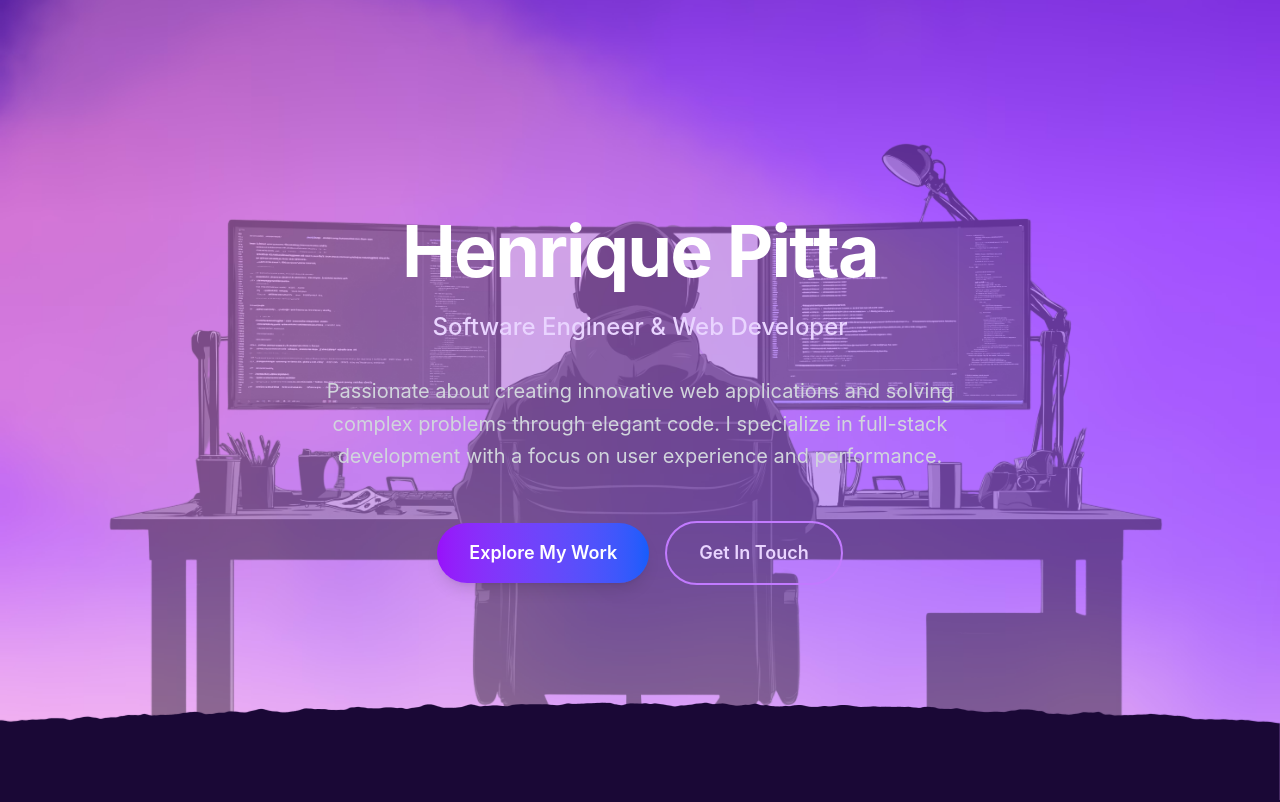
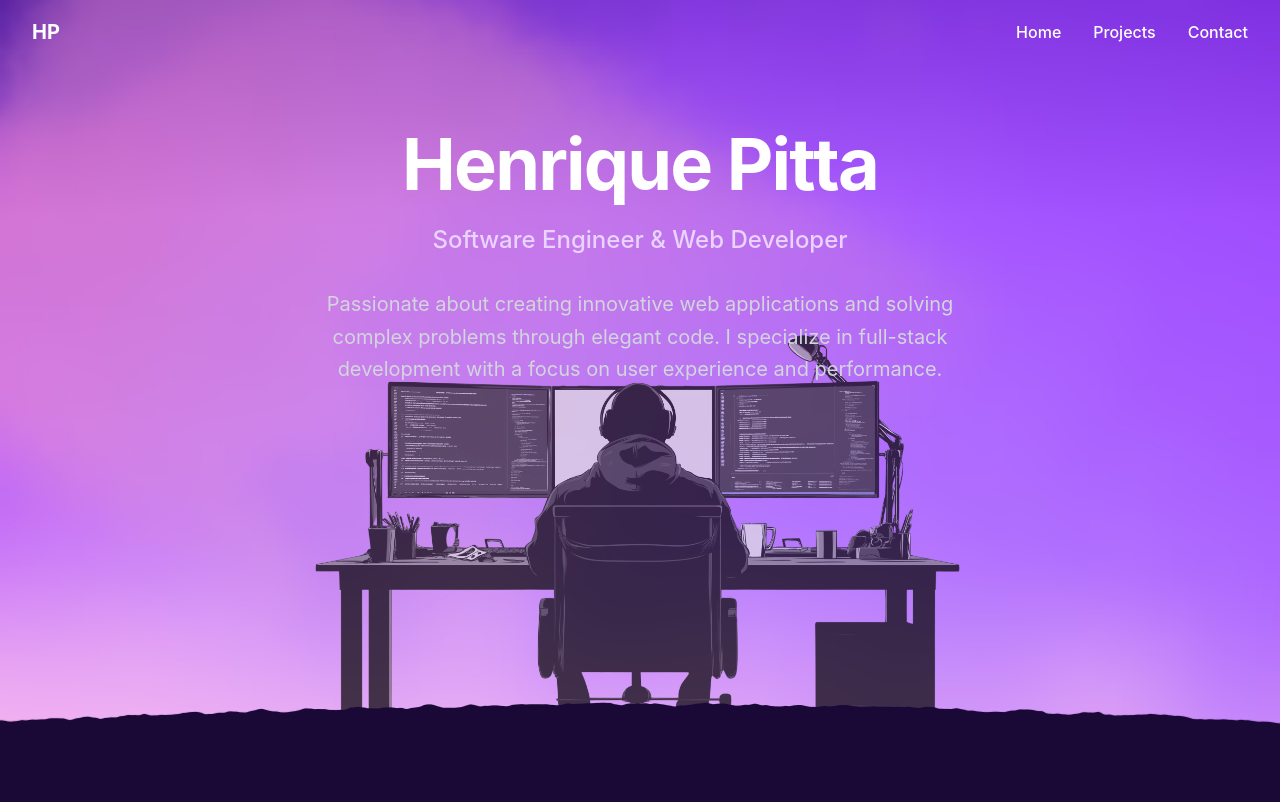
Before and after one commit to hpitta26/hpitta26.github.io, a React (Vite) app in the folder frontend/: page / in a window 1280 px wide. Shown: the top 802 px of the page. Built offline with nearby package versions, Linux system fonts and the light colour scheme.

Commit message:
added navbar and restyled the footer

```diff
--- a/frontend/package.json
+++ b/frontend/package.json
@@ -13,6 +13,7 @@
     "@tailwindcss/vite": "^4.1.11",
     "react": "^19.1.0",
     "react-dom": "^19.1.0",
+    "react-icons": "^5.5.0",
     "tailwindcss": "^4.1.11"
   },
   "devDependencies": {
--- a/frontend/src/App.jsx
+++ b/frontend/src/App.jsx
@@ -1,11 +1,13 @@
 import React from 'react';
+import Navbar from './components/Navbar';
 import Hero from './components/Hero';
 import ProjectRoadmap from './components/ProjectRoadmap';
 import Footer from './components/Footer';
 
 function App() {
   return (
-    <div className="min-h-screen">
+    <div className="min-h-screen bg-purple-600">
+      <Navbar />
       <Hero />
       <ProjectRoadmap />
       <Footer />
--- a/frontend/src/components/Footer.jsx
+++ b/frontend/src/components/Footer.jsx
@@ -1,68 +1,72 @@
 import React from 'react';
 
 const Footer = () => {
+  const scrollToTop = () => {
+    window.scrollTo({
+      top: 0,
+      behavior: 'smooth'
+    });
+  };
+
   return (
-    <footer id="contact" className="relative bg-gradient-to-br from-gray-900 to-black text-white py-16">
+    <footer id="contact" className="relative bg-[#1a0836] text-white py-12">
       <div className="max-w-6xl mx-auto px-4 sm:px-6 lg:px-8">
-        <div className="grid grid-cols-1 md:grid-cols-3 gap-12 mb-12">
-          {/* About Section */}
-          <div className="space-y-4">
-            <h3 className="text-2xl font-bold text-purple-400">Henrique Pitta</h3>
-            <p className="text-gray-300 leading-relaxed">
-              Software Engineer passionate about creating innovative solutions and building the future of web technology.
-            </p>
-          </div>
+        {/* Separator */}
+        <div className="border-t border-[#46375d] border-dashed mb-14"></div>
 
-          {/* Contact Section */}
-          <div className="space-y-4">
-            <h4 className="text-xl font-semibold text-purple-400">Contact</h4>
-            <div className="space-y-2">
-              <p className="text-gray-300 flex items-center">
-                <span className="mr-2">📧</span>
-                henrique.pitta@email.com
-              </p>
-              <p className="text-gray-300 flex items-center">
-                <span className="mr-2">📱</span>
-                +1 (555) 123-4567
-              </p>
-              <p className="text-gray-300 flex items-center">
-                <span className="mr-2">📍</span>
-                Somewhere
-              </p>
-            </div>
-          </div>
+        {/* Social Icons */}
+        <div className="flex justify-center space-x-8 mb-14">
+          {/* Email */}
+          <a
+            href="mailto:henrique.pitta@email.com"
+            className="text-gray-400 hover:text-white transition-colors duration-200 transform"
+            title="Email"
+          >
+            <svg className="w-8 h-8" fill="currentColor" viewBox="0 0 24 24">
+              <path d="M20 4H4c-1.1 0-1.99.9-1.99 2L2 18c0 1.1.9 2 2 2h16c1.1 0 2-.9 2-2V6c0-1.1-.9-2-2-2zm0 4l-8 5-8-5V6l8 5 8-5v2z"/>
+            </svg>
+          </a>
 
-          {/* Connect Section */}
-          <div className="space-y-4">
-            <h4 className="text-xl font-semibold text-purple-400">Connect</h4>
-            <div className="flex flex-wrap gap-3">
-              <a
-                href="#"
-                className="px-4 py-2 bg-gray-800 hover:bg-purple-600 rounded-full border border-gray-700 hover:border-purple-500 transition-all duration-300 transform hover:scale-105"
-              >
-                LinkedIn
-              </a>
-              <a
-                href="#"
-                className="px-4 py-2 bg-gray-800 hover:bg-purple-600 rounded-full border border-gray-700 hover:border-purple-500 transition-all duration-300 transform hover:scale-105"
-              >
-                GitHub
-              </a>
-              <a
-                href="#"
-                className="px-4 py-2 bg-gray-800 hover:bg-purple-600 rounded-full border border-gray-700 hover:border-purple-500 transition-all duration-300 transform hover:scale-105"
-              >
-                Twitter
-              </a>
-            </div>
-          </div>
+          {/* GitHub */}
+          <a
+            href="https://github.com/hpitta26"
+            target="_blank"
+            rel="noopener noreferrer"
+            className="text-gray-400 hover:text-white transition-colors duration-200 transform"
+            title="GitHub"
+          >
+            <svg className="w-8 h-8" fill="currentColor" viewBox="0 0 24 24">
+              <path d="M12 0c-6.626 0-12 5.373-12 12 0 5.302 3.438 9.8 8.207 11.387.599.111.793-.261.793-.577v-2.234c-3.338.726-4.033-1.416-4.033-1.416-.546-1.387-1.333-1.756-1.333-1.756-1.089-.745.083-.729.083-.729 1.205.084 1.839 1.237 1.839 1.237 1.07 1.834 2.807 1.304 3.492.997.107-.775.418-1.305.762-1.604-2.665-.305-5.467-1.334-5.467-5.931 0-1.311.469-2.381 1.236-3.221-.124-.303-.535-1.524.117-3.176 0 0 1.008-.322 3.301 1.23.957-.266 1.983-.399 3.003-.404 1.02.005 2.047.138 3.006.404 2.291-1.552 3.297-1.23 3.297-1.23.653 1.653.242 2.874.118 3.176.77.84 1.235 1.911 1.235 3.221 0 4.609-2.807 5.624-5.479 5.921.43.372.823 1.102.823 2.222v3.293c0 .319.192.694.801.576 4.765-1.589 8.199-6.086 8.199-11.386 0-6.627-5.373-12-12-12z"/>
+            </svg>
+          </a>
+
+          {/* LinkedIn */}
+          <a
+            href="https://linkedin.com/in/henriquepitta"
+            target="_blank"
+            rel="noopener noreferrer"
+            className="text-gray-400 hover:text-white transition-colors duration-200 transform"
+            title="LinkedIn"
+          >
+            <svg className="w-8 h-8" fill="currentColor" viewBox="0 0 24 24">
+              <path d="M20.447 20.452h-3.554v-5.569c0-1.328-.027-3.037-1.852-3.037-1.853 0-2.136 1.445-2.136 2.939v5.667H9.351V9h3.414v1.561h.046c.477-.9 1.637-1.85 3.37-1.85 3.601 0 4.267 2.37 4.267 5.455v6.286zM5.337 7.433c-1.144 0-2.063-.926-2.063-2.065 0-1.138.92-2.063 2.063-2.063 1.14 0 2.064.925 2.064 2.063 0 1.139-.925 2.065-2.064 2.065zm1.782 13.019H3.555V9h3.564v11.452zM22.225 0H1.771C.792 0 0 .774 0 1.729v20.542C0 23.227.792 24 1.771 24h20.451C23.2 24 24 23.227 24 22.271V1.729C24 .774 23.2 0 22.222 0h.003z"/>
+            </svg>
+          </a>
         </div>
 
-        {/* Bottom Section */}
-        <div className="pt-8 border-t border-gray-800 text-center">
-          <p className="text-gray-400">
-            &copy; 2024 Henrique Pitta. All rights reserved.
-          </p>
+        {/* Back to Top Button */}
+        <div className="flex justify-center">
+                      <button
+              onClick={scrollToTop}
+              className="bg-white text-[#7147ab] font-semibold rounded-lg border border-[#b098d0] transition-all duration-300 transform cursor-pointer"
+            >
+            <div className='flex items-center space-x-2 px-6 py-3 border-b-3 border-b-[#f2ccd7] rounded-[7px]'>
+              <svg className="w-5 h-5" fill="none" stroke="currentColor" viewBox="0 0 24 24">
+                <path strokeLinecap="round" strokeLinejoin="round" strokeWidth={2} d="M5 10l7-7m0 0l7 7m-7-7v18" />
+              </svg>
+              <span>Back to Top</span>
+            </div>
+          </button>
         </div>
       </div>
     </footer>
--- a/frontend/src/components/Hero.jsx
+++ b/frontend/src/components/Hero.jsx
@@ -23,21 +23,6 @@
             willChange: 'transform'
           }}
         />
-
-        {/* Developer coding SVG (middle layer) */}
-        <div
-          className="absolute inset-0 flex items-center justify-center opacity-40"
-          style={{
-            transform: `translateY(${scrollY * 0.3}px)`,
-            willChange: 'transform'
-          }}
-        >
-          <img
-            src="/assets/coding-setup.svg"
-            alt="Developer Coding"
-            className="max-w-full max-h-full object-contain"
-          />
-        </div>
       </div>
 
       {/* Transition to Underground */}
@@ -49,8 +34,17 @@
         }}
       />
 
+      {/* Developer SVG - Behind content */}
+      <div className="absolute inset-0 flex items-center justify-center z-5 pointer-events-none">
+        <img
+          src="/assets/coding-setup.svg"
+          alt="Developer Coding"
+          className="w-[650px] h-[650px] opacity-70 mt-46"
+        />
+      </div>
+
       {/* Hero content */}
-      <div className="relative z-10 flex items-center justify-center min-h-screen px-4 sm:px-6 lg:px-8">
+      <div className="relative z-20 flex items-start justify-center min-h-screen px-4 sm:px-6 lg:px-8 pt-32">
         <div className="text-center max-w-4xl mx-auto">
           <div className="animate-fade-in-up">
             <h1 className="text-5xl md:text-7xl font-bold text-white mb-6 tracking-tight">
@@ -63,21 +57,6 @@
               Passionate about creating innovative web applications and solving complex problems through elegant code.
               I specialize in full-stack development with a focus on user experience and performance.
             </p>
-
-            <div className="flex flex-col sm:flex-row gap-4 justify-center items-center">
-              <a
-                href="#projects"
-                className="inline-flex items-center justify-center px-8 py-4 text-lg font-semibold text-white bg-gradient-to-r from-purple-600 to-blue-600 rounded-full hover:from-purple-700 hover:to-blue-700 transform hover:scale-105 transition-all duration-300 shadow-lg hover:shadow-xl"
-              >
-                Explore My Work
-              </a>
-              <a
-                href="#contact"
-                className="inline-flex items-center justify-center px-8 py-4 text-lg font-semibold text-purple-200 border-2 border-purple-400 rounded-full hover:bg-purple-400 hover:text-white transform hover:scale-105 transition-all duration-300"
-              >
-                Get In Touch
-              </a>
-            </div>
           </div>
         </div>
       </div>
--- /dev/null
+++ b/frontend/src/components/Navbar.jsx
@@ -0,0 +1,69 @@
+import React, { useEffect, useState } from 'react';
+
+const Navbar = () => {
+  const [scrolled, setScrolled] = useState(false);
+
+  useEffect(() => {
+    const handleScroll = () => {
+      const isScrolled = window.scrollY > 50;
+      setScrolled(isScrolled);
+    };
+
+    window.addEventListener('scroll', handleScroll);
+    return () => window.removeEventListener('scroll', handleScroll);
+  }, []);
+
+  return (
+    <nav
+      className={`fixed top-0 left-0 right-0 z-50 transition-all duration-400 ${
+        scrolled ? 'bg-[#1a0836] backdrop-blur-sm border-b-[1px] border-[#220f3c]' : 'bg-transparent'
+      }`}
+    >
+      <div className="max-w-7xl mx-auto px-4 sm:px-6 lg:px-8">
+        <div className="flex items-center justify-between h-16">
+          {/* Logo/Brand */}
+          <div className="flex-shrink-0">
+            <a href="#" className="text-white font-bold text-xl">
+              HP
+            </a>
+          </div>
+
+          {/* Navigation Links */}
+          <div className="hidden md:block">
+            <div className="ml-10 flex items-baseline space-x-8">
+              <a
+                href="#"
+                className="text-white hover:text-purple-200 transition-colors duration-200 font-medium"
+              >
+                Home
+              </a>
+              <a
+                href="#projects"
+                className="text-white hover:text-purple-200 transition-colors duration-200 font-medium"
+              >
+                Projects
+              </a>
+              <a
+                href="#contact"
+                className="text-white hover:text-purple-200 transition-colors duration-200 font-medium"
+              >
+                Contact
+              </a>
+            </div>
+          </div>
+
+          {/* Mobile menu button */}
+          <div className="md:hidden">
+            <button className="text-white hover:text-purple-200 focus:outline-none">
+              <svg className="h-6 w-6" fill="none" viewBox="0 0 24 24" stroke="currentColor">
+                <path strokeLinecap="round" strokeLinejoin="round" strokeWidth={2} d="M4 6h16M4 12h16M4 18h16" />
+              </svg>
+            </button>
+          </div>
+        </div>
+      </div>
+    </nav>
+  );
+};
+
+export default Navbar;
```
Also changed, not shown: 1 other file (tests, documents, lock files or other folders).
